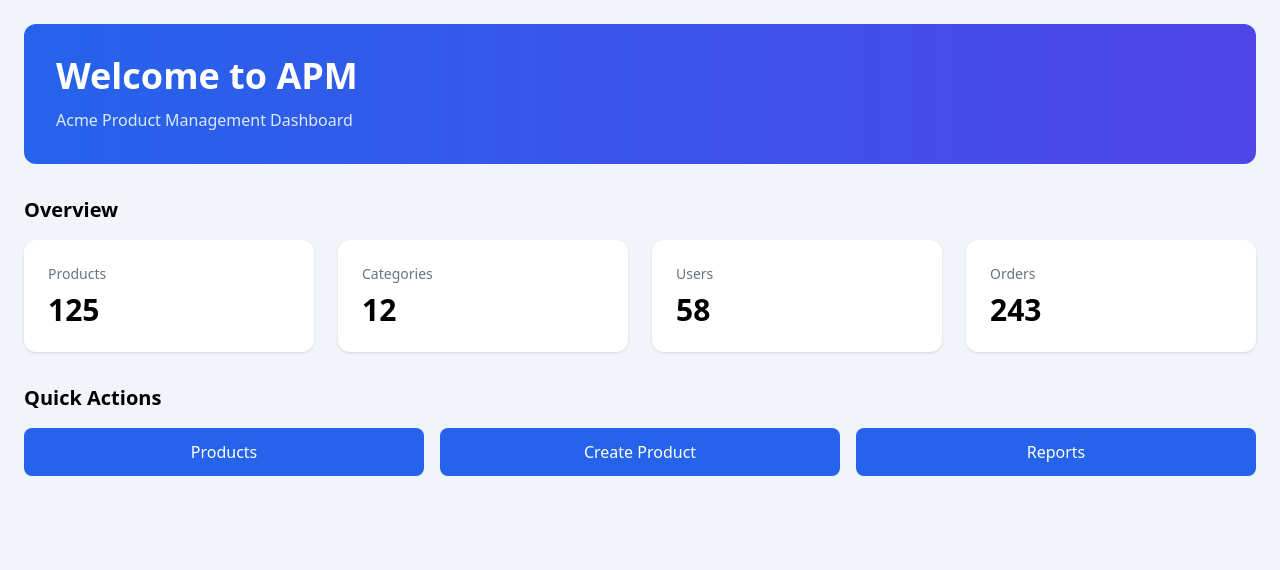
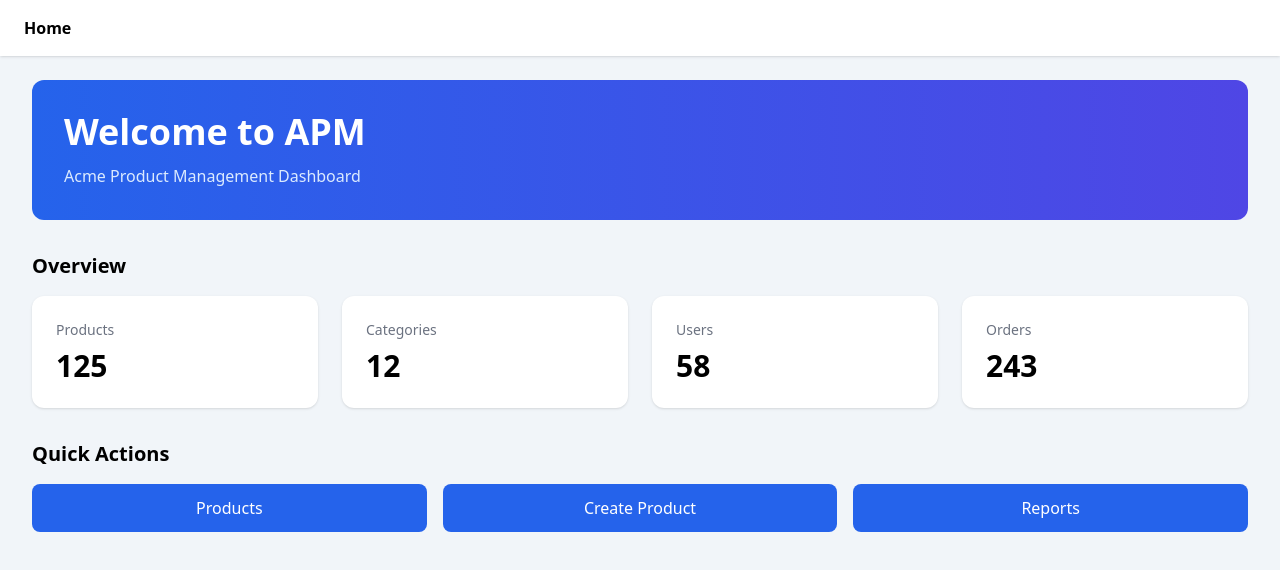
Before and after one commit to sigmakumarwadbude/angular20-apm-modern-learning, an Angular app: page / in a window 1280 px wide. Shown: the top 570 px of the page. Built offline with nearby package versions, Linux system fonts and the light colour scheme.

Commit message:
feat: add Navbar component and integrate it into the app layout

```diff
--- a/src/app/app.routes.ts
+++ b/src/app/app.routes.ts
@@ -1,10 +1,12 @@
 import { Routes } from '@angular/router';
 
 export const routes: Routes = [
-    {
-        path: '',
-        loadChildren: () =>
-            import('./features/home/routes')
-                .then(m => m.HOME_ROUTES)
-    },
+  {
+    path: '',
+    loadChildren: () => import('./features/home/routes').then((m) => m.HOME_ROUTES),
+  },
+  {
+    path: '**',
+    redirectTo: '',
+  },
 ];
--- a/src/app/app.ts
+++ b/src/app/app.ts
@@ -1,18 +1,19 @@
 import { Component, signal } from '@angular/core';
 import { RouterOutlet } from '@angular/router';
+import { Navbar } from './shared/components/navbar/navbar';
 
 @Component({
   selector: 'app-root',
-  imports: [RouterOutlet],
+  imports: [RouterOutlet, Navbar],
   template: `
   <div class="min-h-screen bg-slate-100">
+    <app-navbar />
 
-    <main class="container mx-auto p-6">
-
-      <router-outlet />
-
+    <main>
+      <div class="max-w-7xl mx-auto px-4 py-6 lg:px-8">
+        <router-outlet />
+      </div>
     </main>
-
   </div>
   `
 })
--- /dev/null
+++ b/src/app/shared/components/navbar/navbar.ts
@@ -0,0 +1,17 @@
+import { Component } from '@angular/core';
+import { RouterLink, RouterLinkActive } from '@angular/router';
+
+@Component({
+  selector: 'app-navbar',
+  imports: [RouterLink, RouterLinkActive],
+  template: `
+    <nav class="bg-white shadow px-6 py-4">
+      <ul class="flex gap-6">
+        <li>
+          <a routerLink="/" routerLinkActive="font-bold"> Home </a>
+        </li>
+      </ul>
+    </nav>
+  `,
+})
+export class Navbar {}
```
Also changed, not shown: 1 other file (tests, documents, lock files or other folders).
